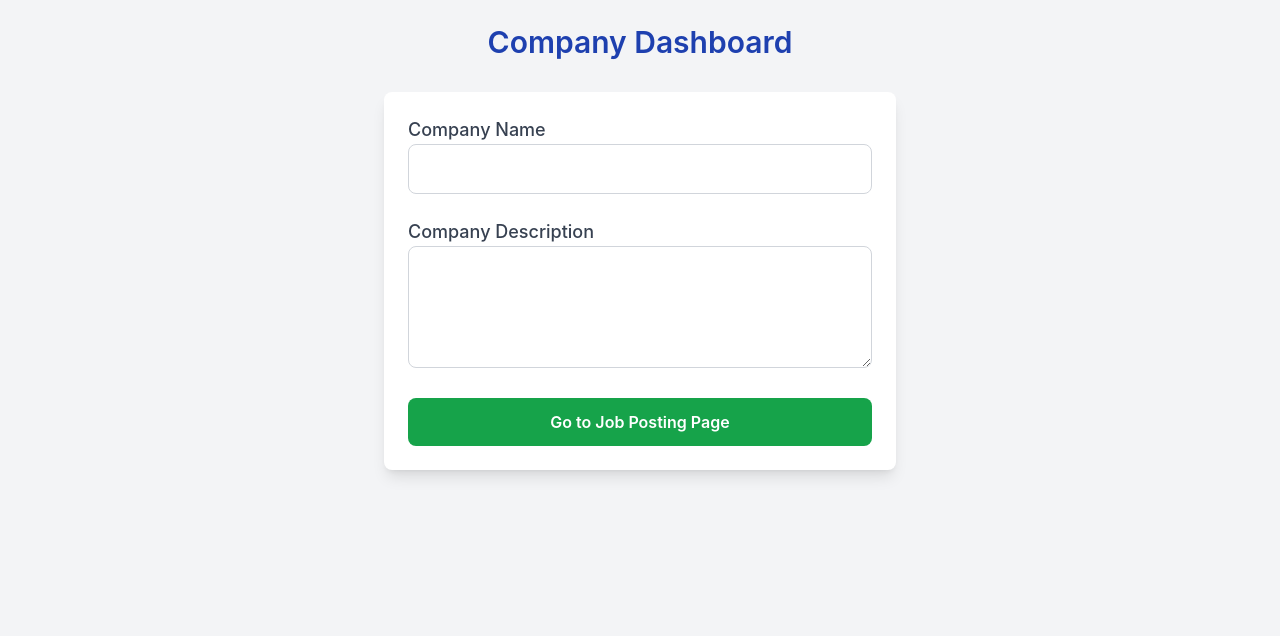
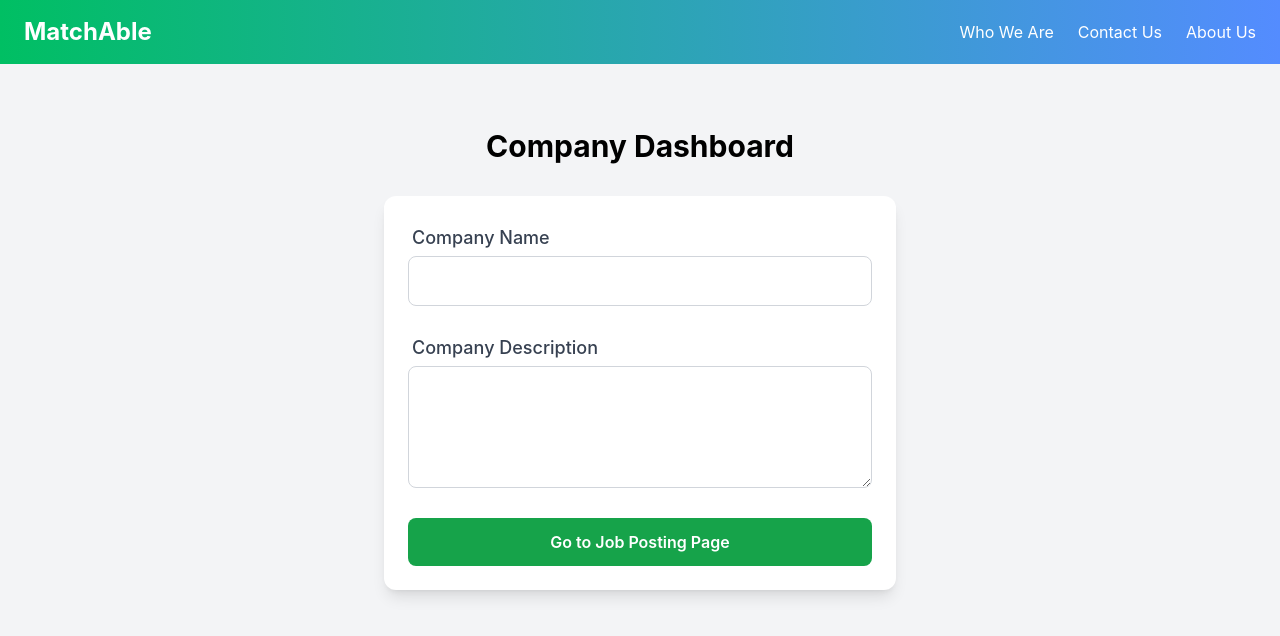
Before and after one commit to harishchaurasia/match-able, a Next.js app: page / in a window 1280 px wide. Shown: the top 636 px of the page. Built offline with nearby package versions, Linux system fonts and the light colour scheme.

Commit message:
added basic styles

```diff
--- a/src/components/JobPostingForm.tsx
+++ b/src/components/JobPostingForm.tsx
@@ -1,13 +1,24 @@
-// JobPostingForm.tsx
-import React, { useState } from "react";
+// src/components/JobPostingForm.tsx
+import React, { useState, useEffect } from "react";
 
 interface JobPostingFormProps {
   onSubmit: (job: { title: string; description: string }) => void;
+  initialCompanyName?: string;
+  initialCompanyDescription?: string;
 }
 
-const JobPostingForm: React.FC<JobPostingFormProps> = ({ onSubmit }) => {
-  const [title, setTitle] = useState("");
-  const [description, setDescription] = useState("");
+const JobPostingForm: React.FC<JobPostingFormProps> = ({
+  onSubmit,
+  initialCompanyName = "",
+  initialCompanyDescription = "",
+}) => {
+  const [title, setTitle] = useState(initialCompanyName);
+  const [description, setDescription] = useState(initialCompanyDescription);
+
+  useEffect(() => {
+    setTitle(initialCompanyName);
+    setDescription(initialCompanyDescription);
+  }, [initialCompanyName, initialCompanyDescription]);
 
   const handleSubmit = (e: React.FormEvent) => {
     e.preventDefault();
--- /dev/null
+++ b/src/components/Navbar.tsx
@@ -0,0 +1,28 @@
+// src/components/Navbar.tsx
+import React from "react";
+import Link from "next/link";
+
+const Navbar: React.FC = () => {
+  return (
+    // <nav className="bg-green-700 text-white py-4 px-6 shadow-md">
+    // <nav className="bg-[#548cff] text-white py-4 px-6 shadow-md">
+    <nav className="bg-gradient-to-r from-[#00bf63] to-[#548cff] text-white py-4 px-6 shadow-md">
+      <div className="container mx-auto flex justify-between items-center">
+        {/* Product Name */}
+        <h1 className="text-2xl font-bold">
+          <Link href="/">MatchAble</Link>
+        </h1>
+
+        {/* Navigation Links */}
+        <div className="flex space-x-6">
+          {/* <Link href="/what-we-do">What We Do</Link> */}
+          <Link href="/who-we-are">Who We Are</Link>
+          <Link href="/contact-us">Contact Us</Link>
+          <Link href="/about-us">About Us</Link>
+        </div>
+      </div>
+    </nav>
+  );
+};
+
+export default Navbar;
--- a/src/pages/CompanyDashboard.tsx
+++ b/src/pages/CompanyDashboard.tsx
@@ -1,4 +1,4 @@
-// CompanyDashboard.tsx
+// src/components/CompanyDashboard.tsx
 import { useState } from "react";
 import { useRouter } from "next/router";
 
@@ -9,19 +9,17 @@ const CompanyDashboard: React.FC = () => {
 
   const goToJobPostingPage = () => {
     router.push({
-      pathname: "/job-posting",
+      pathname: "/JobPostingPage",
       query: { name: companyName, description: companyDescription },
     });
   };
 
   return (
-    <div className="min-h-screen bg-gray-100 flex flex-col items-center p-6 space-y-8">
-      <h1 className="text-3xl font-semibold text-blue-800">
-        Company Dashboard
-      </h1>
-      <div className="bg-white shadow-lg rounded-lg p-6 w-full max-w-lg space-y-6">
+    <div className="min-h-screen bg-gray-100 flex flex-col items-center p-16 space-y-8">
+      <h1 className="text-3xl font-bold text-black-800">Company Dashboard</h1>
+      <div className="bg-white shadow-lg rounded-xl p-6 w-full max-w-lg space-y-6">
         <div>
-          <label className="block text-lg font-medium text-gray-700">
+          <label className="block text-lg font-medium p-1 text-gray-700">
             Company Name
           </label>
           <input
@@ -33,7 +31,7 @@ const CompanyDashboard: React.FC = () => {
         </div>
 
         <div>
-          <label className="block text-lg font-medium text-gray-700">
+          <label className="block text-lg font-medium p-1 text-gray-700">
             Company Description
           </label>
           <textarea
--- a/src/pages/JobPostingPage.tsx
+++ b/src/pages/JobPostingPage.tsx
@@ -1,6 +1,7 @@
-// JobPostingPage.tsx
-import React, { useState } from "react";
-import JobPostingForm from "../../src/components/JobPostingForm";
+// src/components/JobPostingPage.tsx
+import React, { useState, useEffect } from "react";
+import { useRouter } from "next/router";
+import JobPostingForm from "../components/JobPostingForm";
 
 interface Job {
   title: string;
@@ -10,23 +11,59 @@ interface Job {
 const JobPostingPage: React.FC = () => {
   const [jobPostings, setJobPostings] = useState<Job[]>([]);
   const [showForm, setShowForm] = useState(false);
+  const [companyName, setCompanyName] = useState("");
+  const [companyDescription, setCompanyDescription] = useState("");
+
+  const router = useRouter();
+  const { name, description } = router.query;
+
+  useEffect(() => {
+    // Prefill form fields if `name` and `description` query parameters are available
+    if (name && description) {
+      setCompanyName(name as string);
+      setCompanyDescription(description as string);
+    }
+  }, [name, description]);
 
   const addJobPosting = (newJob: Job) => {
-    setJobPostings((prev) => [...prev, newJob]); // Use prev state for better immutability
+    setJobPostings((prev) => [...prev, newJob]);
     setShowForm(false);
   };
 
   return (
-    <div className="min-h-screen bg-gray-100 p-6 space-y-8">
-      <button
-        onClick={() => setShowForm(!showForm)}
-        className="bg-green-600 text-white py-2 px-4 rounded-lg font-semibold hover:bg-green-700 transition-colors"
-      >
-        {showForm ? "Close Form" : "Add Job Posting"}
-      </button>
+    <div className="min-h-screen bg-gray-100 px-16 py-16 space-y-8">
+      {/* <h1 className="text-2xl font-semibold text-blue-800">Job Posted</h1> */}
 
-      {showForm && <JobPostingForm onSubmit={addJobPosting} />}
+      <nav className="bg-gradient-to-r text-black py-4 px-6">
+        <div className="flex items-center justify-between w-full">
+          <div className="flex flex-col">
+            <h1 className="text-3xl mb-2 font-bold">{companyName}</h1>
+            <p className="text-lg">{companyDescription}</p>
+          </div>
+          <img src="your-logo.png" alt="Logo" className="h-8 ml-8" />
+        </div>
+      </nav>
 
+      {/* Add Job Posting Button */}
+      <div className="flex justify-center">
+        <button
+          onClick={() => setShowForm(!showForm)}
+          className="bg-green-600 text-white py-2 px-4 rounded-lg font-bold hover:bg-green-700 transition-colors flex items-center space-x-2"
+        >
+          <span className="text-2xl">+</span>
+        </button>
+      </div>
+
+      {/* Job Posting Form */}
+      {showForm && (
+        <JobPostingForm
+          onSubmit={addJobPosting}
+          initialCompanyName={companyName}
+          initialCompanyDescription={companyDescription}
+        />
+      )}
+
+      {/* Job Postings List */}
       <div className="space-y-4">
         {jobPostings.map((job, index) => (
           <div
--- a/src/pages/_app.tsx
+++ b/src/pages/_app.tsx
@@ -1,9 +1,15 @@
 // pages/_app.tsx
 import "../styles/index.css";
+import Navbar from "src/components/Navbar";
 import type { AppProps } from "next/app";
 
 function MyApp({ Component, pageProps }: AppProps) {
-  return <Component {...pageProps} />;
+  return (
+    <>
+      <Navbar />
+      <Component {...pageProps} />
+    </>
+  );
 }
 
 export default MyApp;
```
Also changed, not shown: src/assets/google.png (added).
